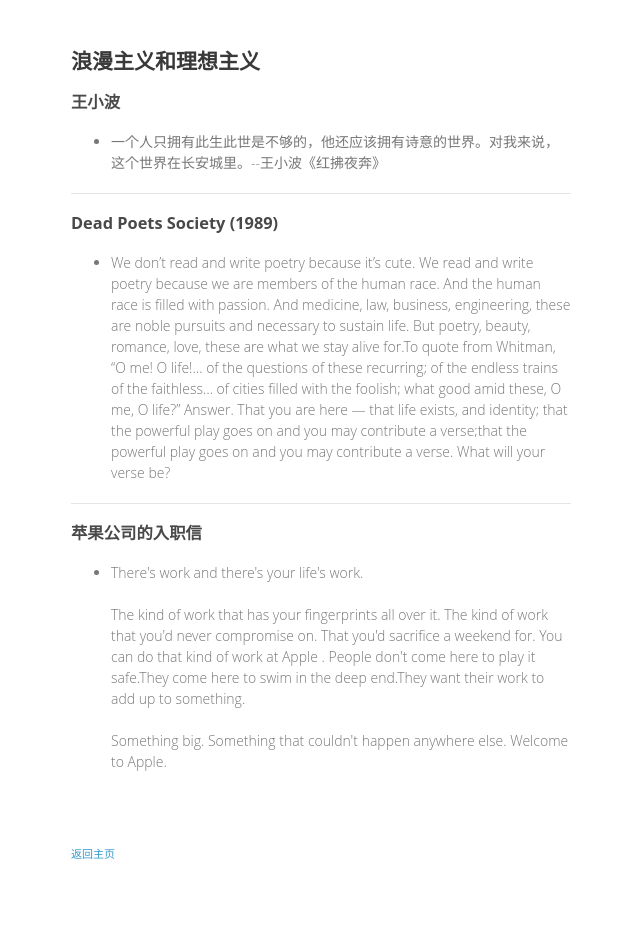
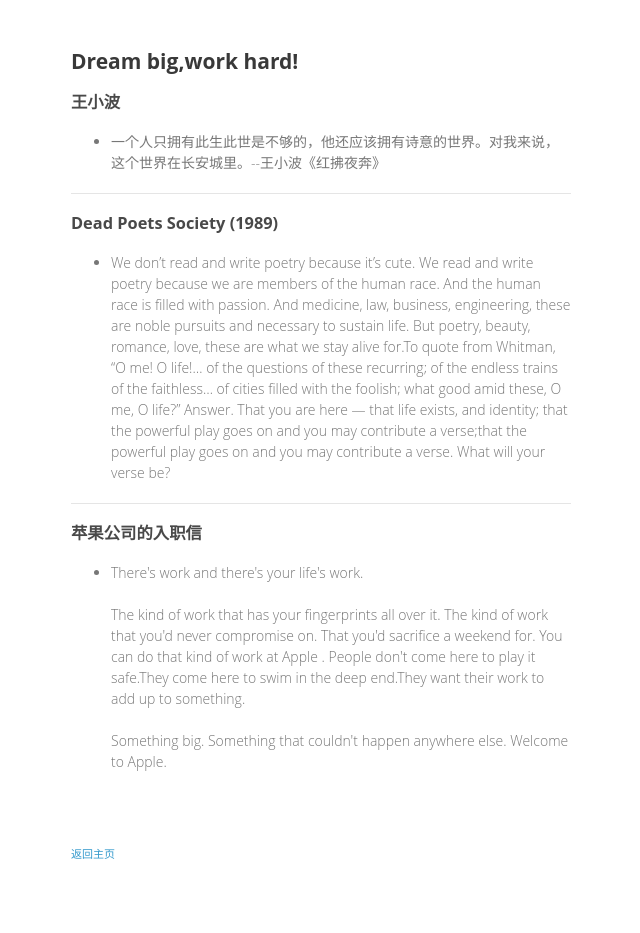
Before and after one commit to river0101/gitblog, a Jekyll site: the page motto.html, which Jekyll copies as it is, in a window 1280 px wide. Shown: the whole page, without its empty margins (319-959 px from the left). Built offline with Jekyll 4.4.1, drawn with Linux system fonts in a browser that asks for light colours.

Commit message:
Update motto.html

```diff
--- a/motto.html
+++ b/motto.html
@@ -11,7 +11,7 @@
 
 <body>
 	<section>
-	 	<h2>浪漫主义和理想主义</h2>
+	 	<h2>Dream big,work hard!</h2>
 
 	 	<h3>王小波</h3> <ul class="articleList">
 	 	   	<li>一个人只拥有此生此世是不够的，他还应该拥有诗意的世界。对我来说，这个世界在长安城里。--王小波《红拂夜奔》</li>
```
